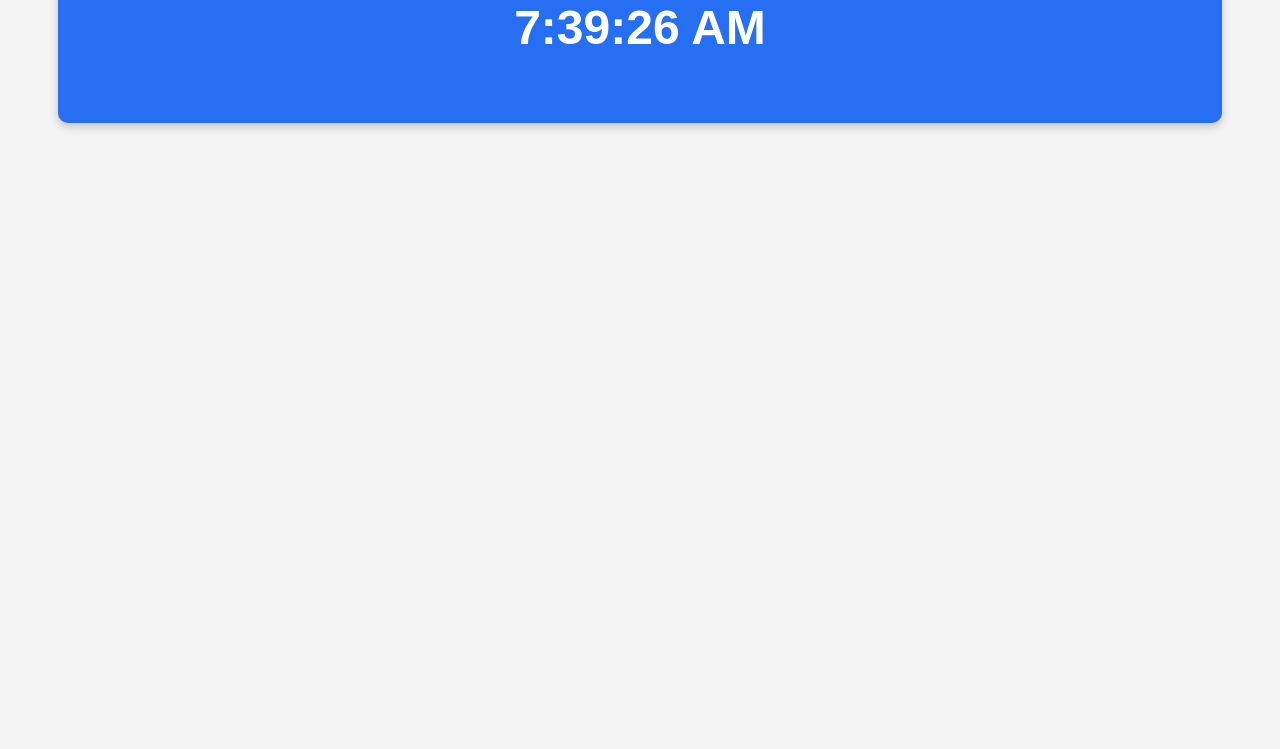
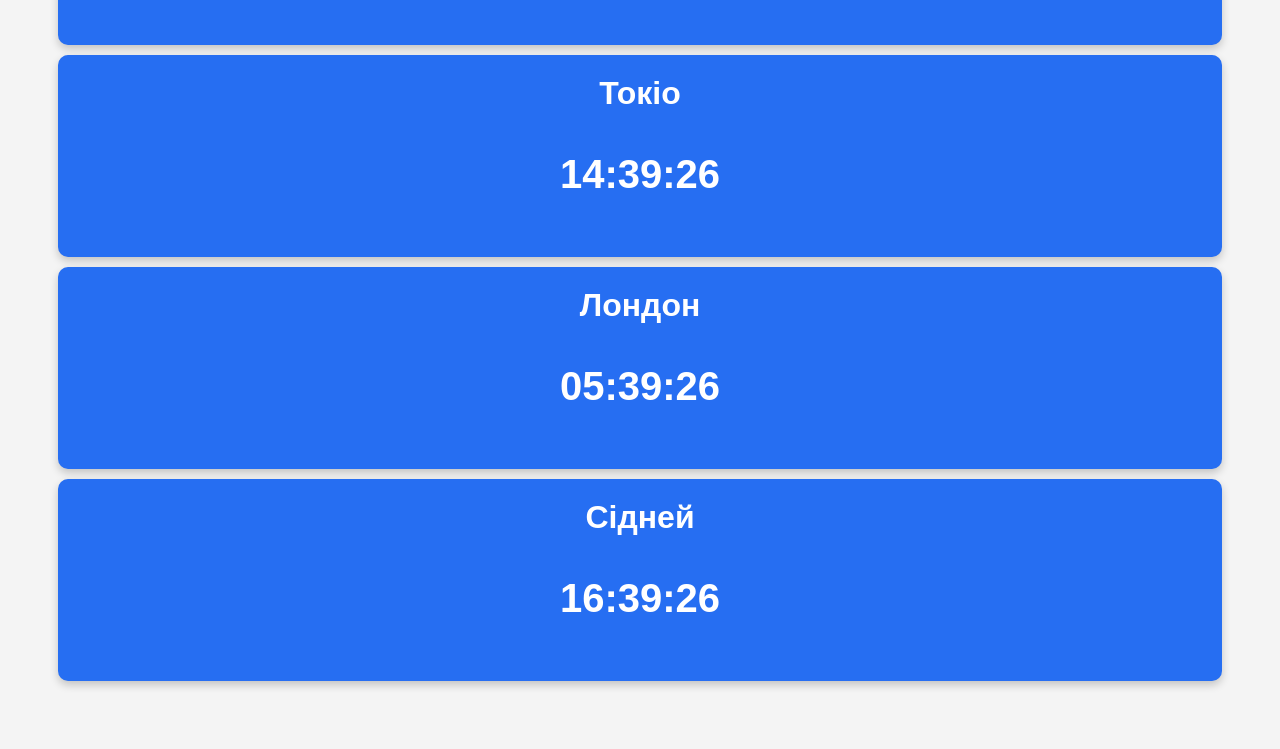
Before and after one commit to TatkiS/World-Clock-Finance, a plain HTML site: page index.html in a window 1280 px wide. Shown: the part 707-1456 px from the top of the page. Before the commit the page ends 898 px from the top, so only its background shows below. Drawn offline with Linux system fonts and the light colour scheme.

Commit message:
Update index.html

```diff
--- a/index.html
+++ b/index.html
@@ -10,7 +10,7 @@
             padding: 50px;
         }
 
-        .time-banner {
+        .time-banner, .session-banner {
             background-color: hwb(219 15% 5%);
             color: white;
             padding: 20px;
@@ -19,17 +19,17 @@
             box-shadow: 0 4px 8px rgba(0, 0, 0, 0.2);
         }
 
-        .time-banner h2 {
+        .time-banner h2, .session-banner h3 {
             margin: 0;
             font-size: 2em;
         }
 
-        .time {
-            font-size: 3em;
+        .time, .session-time {
+            font-size: 2.5em;
             font-weight: bold;
         }
 
-        /* Додано стилі для бігучої стрічки */
+        /* Стилі для бігучої стрічки */
         .scrolling-banner {
             white-space: nowrap;
             overflow: hidden;
@@ -41,7 +41,7 @@
         }
 
         .scrolling-banner::before {
-            content: 'ПУТІН ХУЙЛО!  ВСІ  МОСКАЛІ    ПІДАРАСИ!   Азіатська сесія (Токіо) 23:00 - 08:00 GMT, Європейська сесія (Лондон) 08:00 - 17:00 GMT, Американська сесія (Нью-Йорк) 13:00 - 22:00 GMT, Тихоокеанська сесія (Сідней) 21:00 - 06:00 GMT';
+            content: ' ПУТІН ХУЙЛО!  ВСІ МОСКАЛІ ПІДАРАСИ!  Азіатська сесія (Токіо) 23:00 - 08:00 GMT, Європейська сесія (Лондон) 08:00 - 17:00 GMT, Американська сесія (Нью-Йорк) 13:00 - 22:00 GMT, Тихоокеанська сесія (Сідней) 21:00 - 06:00 GMT';
             display: inline-block;
             animation: scroll-banner 30s linear infinite;
         }
@@ -58,10 +58,16 @@
             var timeNewYork = now.toLocaleTimeString("en-US", {timeZone: "America/New_York", hour12: false});
             var timePrague = now.toLocaleTimeString("en-US", {timeZone: "Europe/Prague"});
             var timeKyiv = now.toLocaleTimeString("en-US", {timeZone: "Europe/Kiev"});
+            var timeTokyo = now.toLocaleTimeString("en-US", {timeZone: "Asia/Tokyo", hour12: false});
+            var timeLondon = now.toLocaleTimeString("en-US", {timeZone: "Europe/London", hour12: false});
+            var timeSydney = now.toLocaleTimeString("en-US", {timeZone: "Australia/Sydney", hour12: false});
 
             document.getElementById("timeNewYork").textContent = timeNewYork;
             document.getElementById("timePrague").textContent = timePrague;
             document.getElementById("timeKyiv").textContent = timeKyiv;
+            document.getElementById("timeTokyo").textContent = timeTokyo;
+            document.getElementById("timeLondon").textContent = timeLondon;
+            document.getElementById("timeSydney").textContent = timeSydney;
         }
 
         setInterval(updateTimes, 1000);
@@ -86,5 +92,22 @@
         <h2>Київ</h2>
         <p class="time" id="timeKyiv"></p>
     </div>
-</body>
+
+        <!-- Додаткові часові банери для сесій -->
+        <div class="session-banner">
+            <h3>Токіо</h3>
+            <p class="session-time" id="timeTokyo"></p>
+        </div>
+
+        <div class="session-banner">
+            <h3>Лондон</h3>
+            <p class="session-time" id="timeLondon"></p>
+        </div>
+
+
+        <div class="session-banner">
+            <h3>Сідней</h3>
+            <p class="session-time" id="timeSydney"></p>
+        </div>
+    </body>
 </html>
```
